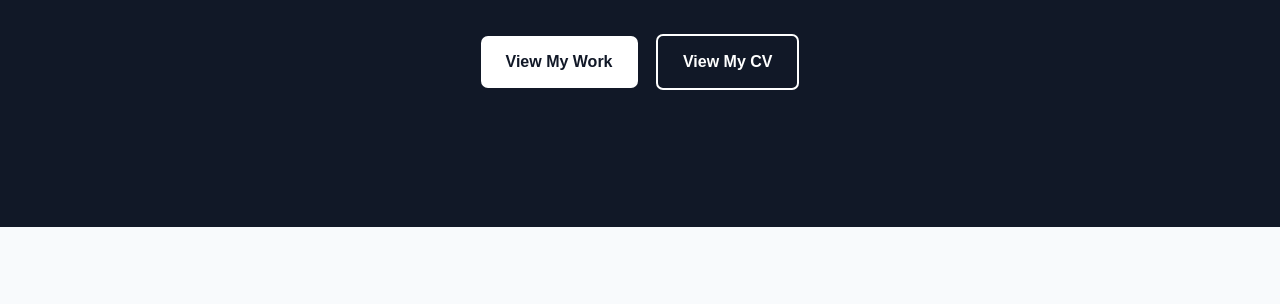
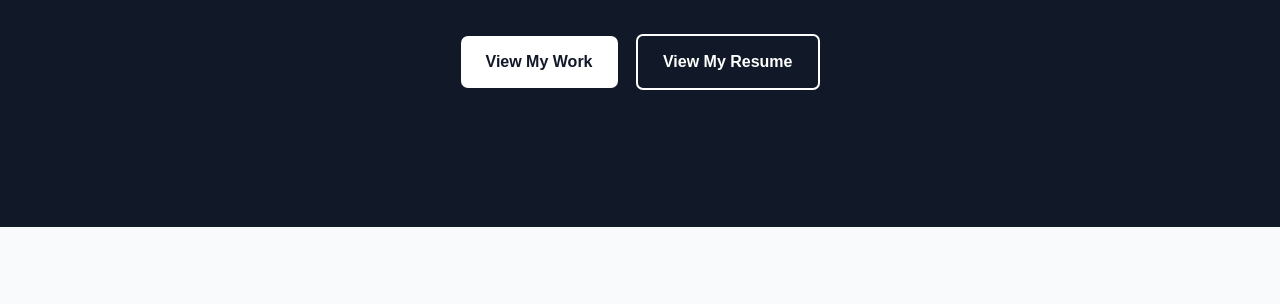
Before and after one commit to wanjiru540/wanjiru540.github.io, a plain HTML site: page index.html in a window 1280 px wide. Shown: the part 458-762 px from the top of the page. Drawn offline with Linux system fonts and the light colour scheme.

Commit message:
Update index.html

```diff
--- a/index.html
+++ b/index.html
@@ -513,13 +513,13 @@
                 View My Work
             </a>
 
-            <a
-                href="https://drive.google.com/file/d/1oZOkhcvWOZyjbBLLji66KRVovYIJJRPN/view?usp=drivesdk"
-                target="_blank"
-                rel="noopener noreferrer"
-                class="btn btn-secondary"
+                <a
+    href="https://drive.google.com/file/d/1aYHlmmqVHnx7Q11fxcmEtj4QACZJYDbb/view?usp=sharing"
+    target="_blank"
+    rel="noopener noreferrer"
+    class="btn btn-secondary"
             >
-                View My CV
+                View My Resume
             </a>
 
         </div>
```
